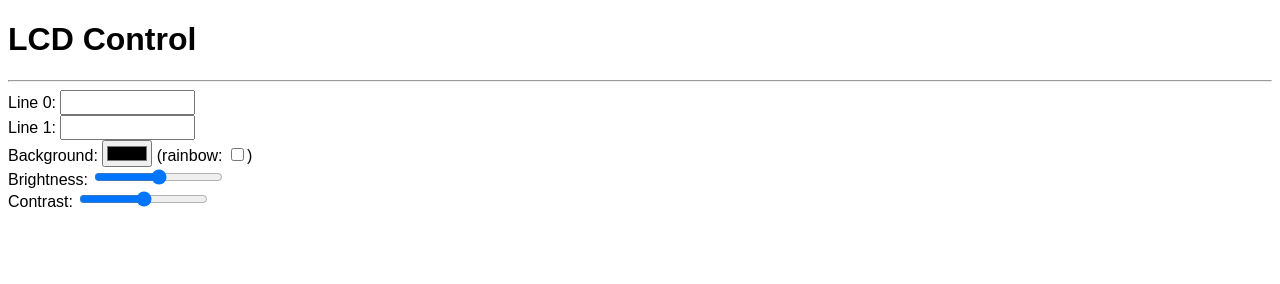
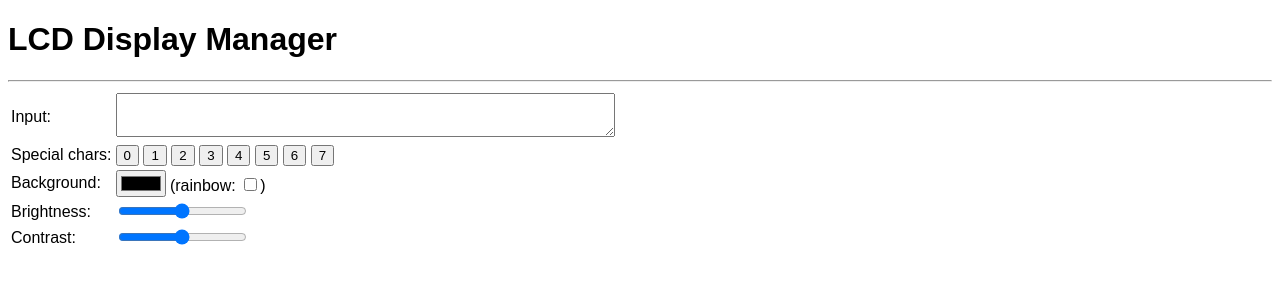
Before and after one commit to augustoroman/lcd_manager, a plain HTML site: page www/index.html in a window 1280 px wide. Drawn offline with nearby package versions, Linux system fonts and the light colour scheme; no server answers.

Commit message:
Client code ruined by Finnur

```diff
--- a/www/index.html
+++ b/www/index.html
@@ -1,79 +1,49 @@
 <!DOCTYPE html>
 <html>
 <head>
-    <title>LCD Manager</title>
-    <link href='http://fonts.googleapis.com/css?family=VT323' rel='stylesheet' type='text/css'>
-    <style type="text/css">
-    .mono {
-        font-family: 'VT323';
-        font-size: 14pt;
-    }
-    body {
-        font-family: sans-serif;
-    }
-    </style>
+  <title>LCD Display Manager</title>
+  <link href='http://fonts.googleapis.com/css?family=VT323' rel='stylesheet' type='text/css'>
+  <link rel="stylesheet" href="styles.css">
+  <script src="//ajax.googleapis.com/ajax/libs/jquery/2.1.1/jquery.min.js"></script>
 </head>
 <body>
-<h1>LCD Control</h1>
+<h1>LCD Display Manager</h1>
 <hr>
-Line 0: <input class=mono type=text size=16 maxlength=16 name=Lines><br/>
-Line 1: <input class=mono type=text size=16 maxlength=16 name=Lines><br/>
 
-Background: <input type=color name=BgColor>  (rainbow: <input type=checkbox name=Rainbow>)<br>
-Brightness: <input type=range min=0 max=255 step=1 name=Brightness> <br>
-Contrast: <input type=range min=0 max=255 step=1 name=Contrast> <br>
+<table>
+  <tr>
+    <td>Input: </td>
+    <td><textarea class=mono cols=64 rows=2 name=Lines id=Lines oninput="onInput()"></textarea>
+        <span id="CharsLeft"></span>
+    </td>
+  </tr>
+  <tr>
+    <td>Special chars: </td>
+    <td><button type=button id="button0" onclick="buttonClick(event)">0</button>
+        <button type=button id="button1" onclick="buttonClick(event)">1</button>
+        <button type=button id="button2" onclick="buttonClick(event)">2</button>
+        <button type=button id="button3" onclick="buttonClick(event)">3</button>
+        <button type=button id="button4" onclick="buttonClick(event)">4</button>
+        <button type=button id="button5" onclick="buttonClick(event)">5</button>
+        <button type=button id="button6" onclick="buttonClick(event)">6</button>
+        <button type=button id="button7" onclick="buttonClick(event)">7</button>
+      </td>
+  </tr>
+  <tr>
+    <td>Background: </td>
+    <td><input type=color name=BgColor id="BgColor">
+        (rainbow: <input type=checkbox name=Rainbow>)</td>
+  </tr>
+  <tr>
+    <td>Brightness: </td>
+    <td><input type=range min=0 max=255 step=1 name=Brightness></td>
+  </tr>
+  <tr>
+    <td>Contrast: </td>
+    <td><input type=range min=0 max=255 step=1 name=Contrast></td>
+  </tr>
+</table>
 
-<script src="//ajax.googleapis.com/ajax/libs/jquery/2.1.1/jquery.min.js"></script>
-<script type="text/javascript">
-
-function vals(name) {
-    var inputs = $('input[name='+name+']');
-    var data = {};
-    if (inputs.length == 1) {
-        if (inputs[0].type=="checkbox") {
-            data[name] = inputs[0].checked;
-        } else {
-            data[name] = inputs.val();
-        }
-    } else if (inputs.length > 1) {
-        data[name] = inputs.map(function(k,v) { return v.value; }).get();
-    }
-    return data
-}
-
-window.addEventListener('input', function(ev) {
-    $.post("/set", vals(ev.target.name));
-})
-
-function checkedVal(name) {
-    var data = {};
-    data[name] = $('input[name='+name+']')[0].checked;
-    return data;
-}
-
-$('input[type=checkbox]').click(function(ev){
-    $.post("/set", checkedVal(ev.target.name));
-});
-
-function initValue(key, val) {
-    var input = $('input[name='+key+']');
-    if (input.length == 0) {
-        console.log('No such input: ', key)
-        return;
-    }
-
-    if (val.length && input.length == val.length) {
-        for (var i = 0; i < input.length; i++) {
-            input[i].value = val[i];
-        }
-    } else {
-        input[0].value = val;
-        input[0].checked = val;
-    }
-}
-$.get("/settings",  function(data) { $.each(data, initValue); });
-
-</script>
-
+<script src="main.js"></script>
 </body>
 </html>
--- /dev/null
+++ b/www/main.js
@@ -0,0 +1,79 @@
+function vals(name) {
+    if (name == "Lines") {
+        return {Lines: $("#Lines")[0].value.split('\n')};
+    }
+
+    var inputs = $('input[name='+name+']');
+    var data = {};
+    if (inputs.length == 1) {
+        if (inputs[0].type=="checkbox") {
+            data[name] = inputs[0].checked;
+        } else {
+            data[name] = inputs.val();
+        }
+    } else if (inputs.length > 1) {
+        data[name] = inputs.map(function(k,v) { return v.value; }).get();
+    }
+    return data
+}
+
+window.addEventListener('input', function(ev) {
+    $.post("/set", vals(ev.target.name));
+})
+
+function checkedVal(name) {
+    var data = {};
+    data[name] = $('input[name='+name+']')[0].checked;
+    return data;
+}
+
+$('input[type=checkbox]').click(function(ev){
+    $.post("/set", checkedVal(ev.target.name));
+});
+
+function initValue(key, val) {
+    if (key == "Lines") {
+        $("#Lines")[0].value = val.join('\n');
+        return;
+    }
+
+    var input = $('input[name='+key+']');
+    if (input.length == 0) {
+        console.log('No such input: ', key)
+        return;
+    }
+
+    if (val.length && input.length == val.length) {
+        for (var i = 0; i < input.length; i++) {
+            input[i].value = val[i];
+        }
+    } else {
+        input[0].value = val;
+        input[0].checked = val;
+    }
+}
+$.get("/settings",  function(data) { $.each(data, initValue); });
+
+function buttonClick(event) {
+    var myValue = '\\x0' + event.target.textContent;
+    var textArea = $('#Lines')[0];
+    var startPos = textArea.selectionStart;
+    var endPos = textArea.selectionEnd;
+    var scrollTop = textArea.scrollTop;
+    textArea.value = textArea.value.substring(0, startPos) + myValue +
+                     textArea.value.substring(endPos, textArea.value.length);
+    textArea.focus();
+    textArea.selectionStart = startPos + myValue.length;
+    textArea.selectionEnd = startPos + myValue.length;
+    textArea.scrollTop = scrollTop;
+
+    onInput();
+}
+
+function onInput(event) {
+    var textArea = $('#Lines')[0];
+    var content = textArea.value;
+    content = content.replace('\\x0', '');
+    var message = $('#CharsLeft')[0].textContent =
+        "Chars left: " + (32 - content.length + 1);
+}
--- /dev/null
+++ b/www/styles.css
@@ -0,0 +1,7 @@
+.mono {
+    font-family: 'VT323';
+    font-size: 14pt;
+}
+body {
+    font-family: sans-serif;
+}
```
